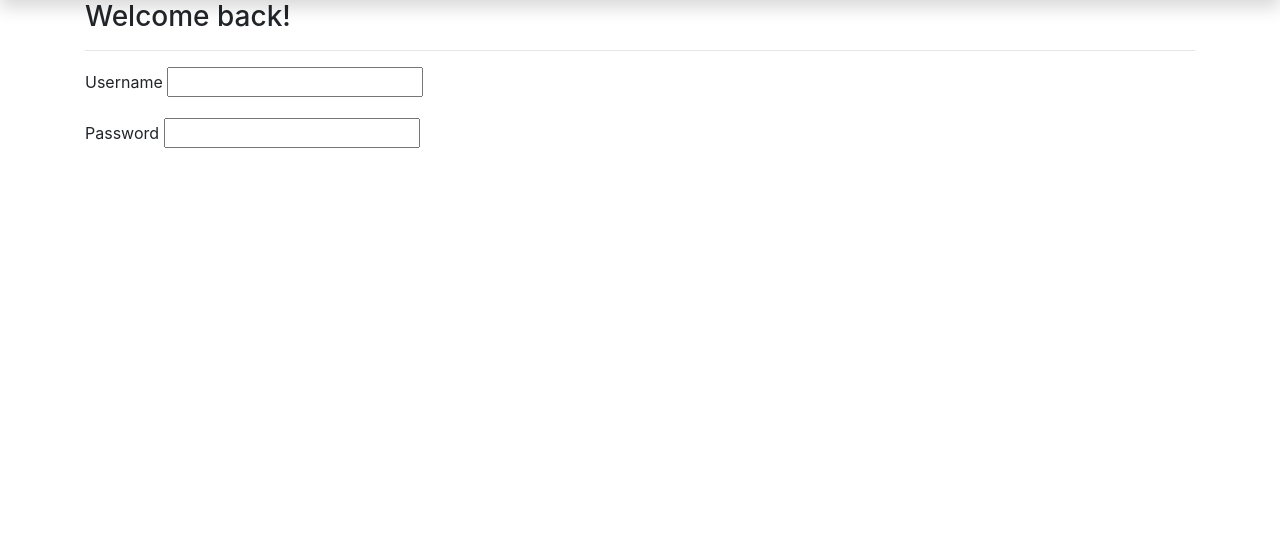
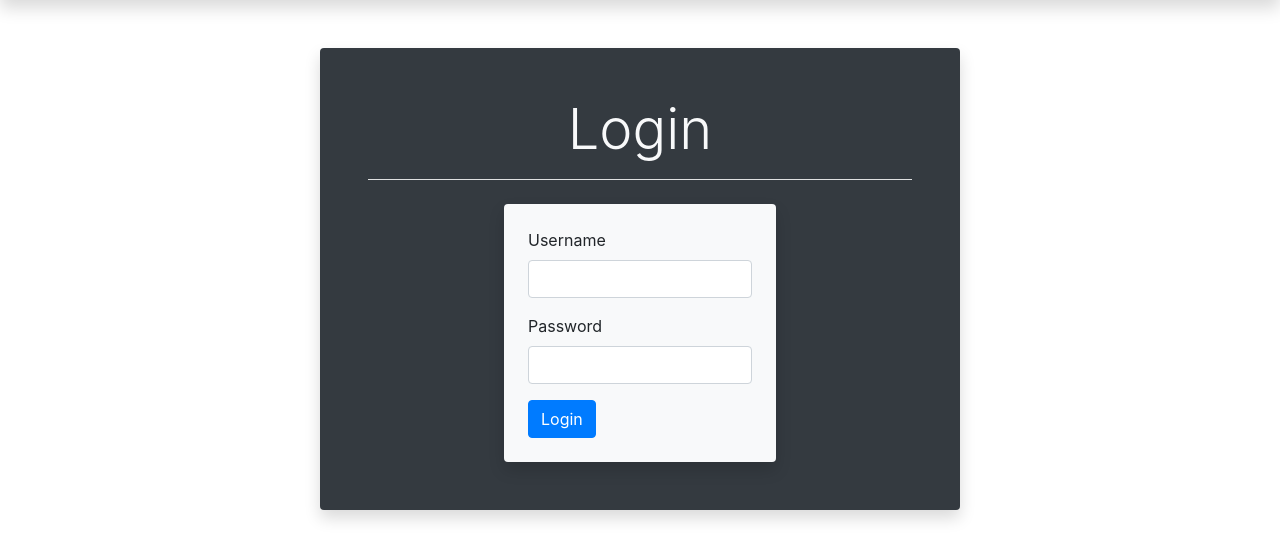
Before and after one commit to nicholejmurphy/Capstone_AdventureBuddy, a Flask app: page /login in a window 1280 px wide. Shown: the part 56-616 px from the top of the page. Run offline with Flask 3, Linux system fonts and the light colour scheme; some libraries are stand-ins or nearby versions.

Commit message:
built login.html base

```diff
--- a/templates/users/login.html
+++ b/templates/users/login.html
@@ -1,17 +1,20 @@
 {% extends 'base.html' %} {% block content %}
-<div class="container">
-  <h3>Welcome back!</h3>
-  <hr />
+<div class="container rounded shadow bg-dark p-5 my-5 w-50">
+  <h3 class="display-4 text-light text-center">Login</h3>
+  <hr class="bg-light mb-4" />
+  <div class="container rounded shadow bg-light p-4 w-50">
     <form method="POST">
       {{form.hidden_tag()}} {% for field in form if field.widget.input_type !=
       "hidden" %}
       <div class="form-group">
         <p>
-        {{field.label}} {{field}} {% for error in field.erros %} {{error}} {%
-        endfor %}
+          {{field.label}} {{field(class_="form-control")}} {% for error in
+          field.erros %} {{error(class_="invalid-feedback")}} {% endfor %}
         </p>
       </div>
       {% endfor %}
+      <button class="btn btn-primary" type="submit">Login</button>
     </form>
   </div>
+</div>
 {% endblock %}
```
Lines whose indentation alone changed are shown as unchanged.
